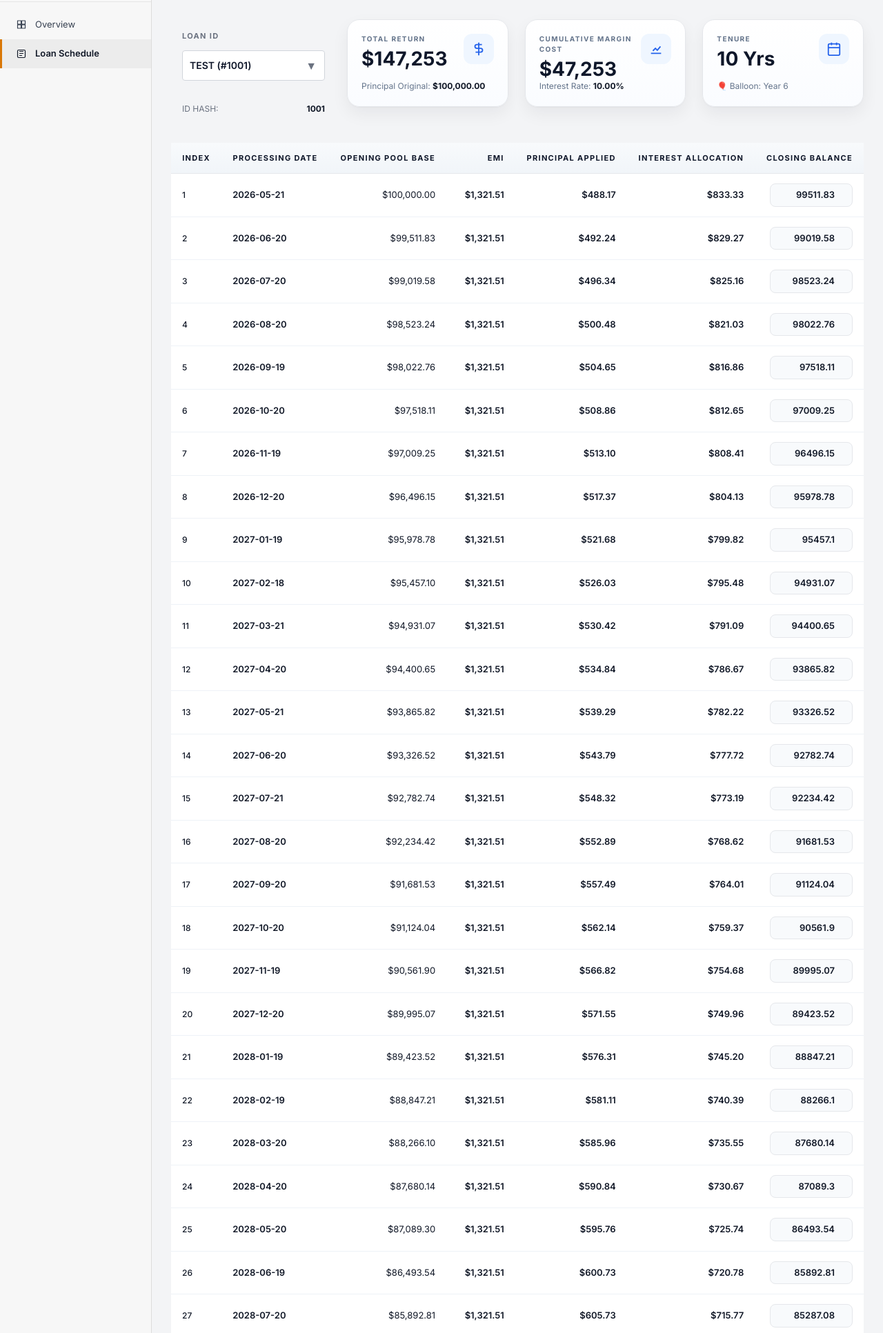
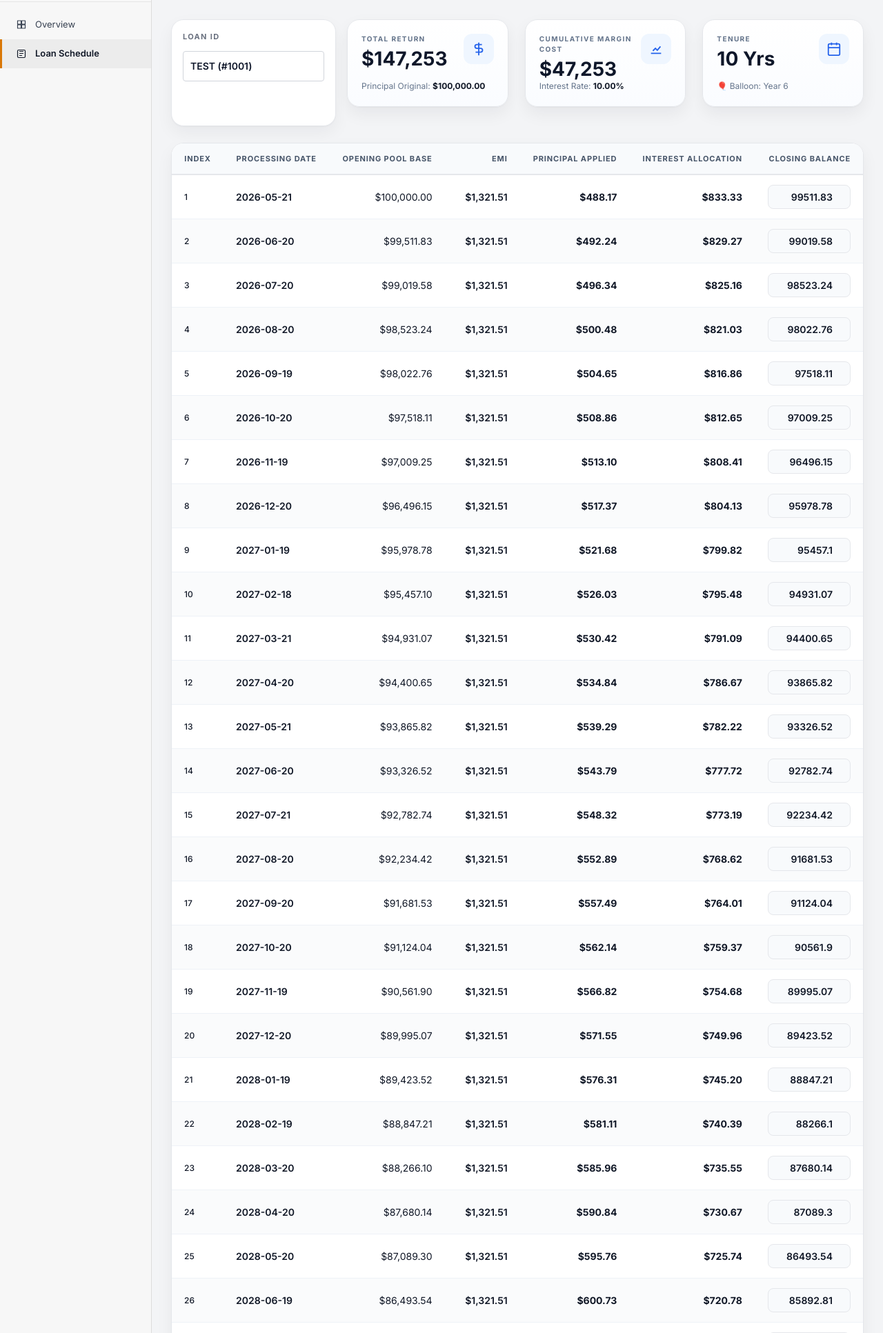
Before and after one commit to MK-HUNTER/amortization-flask, a Flask app: page /loan/1001 in a window 1280 px wide. Shown: the part 55-1988 px from the top of the page at 69% size. Run offline with Flask 3, Linux system fonts and the light colour scheme; data comes from the database, SQL or seed files in the repository; some libraries are stand-ins or nearby versions.

Commit message:
tableformat

```diff
--- a/app/templates/amortization_ledger.html
+++ b/app/templates/amortization_ledger.html
@@ -283,6 +283,101 @@ body {
     box-shadow: 0 0 0 2px rgba(37, 99, 235, 0.08);
 }
 
+/* ==========================================
+   AMORTIZATION TABLE
+========================================== */
+
+.premium-table{
+    width:100%;
+    border-collapse:separate;
+    border-spacing:0;
+    font-size:14px;
+    background:#fff;
+}
+
+.premium-table thead th{
+    position:sticky;
+    top:0;
+    z-index:2;
+
+    background:#f8fafc;
+    color:#475569;
+
+    font-size:11px;
+    font-weight:700;
+    letter-spacing:.08em;
+    text-transform:uppercase;
+
+    padding:14px 18px;
+    border-bottom:2px solid #e5e7eb;
+
+    white-space:nowrap;
+}
+
+.premium-table tbody td{
+    padding:14px 18px;
+    border-bottom:1px solid #eef2f7;
+    background:#fff;
+}
+
+.premium-table tbody tr:nth-child(even) td{
+    background:#fafbfc;
+}
+
+.premium-table tbody tr:hover td{
+    background:#f8fafc;
+}
+
+.text-right{
+    text-align:right;
+}
+
+.muted{
+    color:#64748b;
+    font-weight:500;
+}
+
+.strong{
+    font-weight:600;
+    color:#111827;
+}
+
+/* Financial Colors */
+
+.principal{
+    color:#84a11c;
+    font-weight:700;
+}
+
+.interest{
+    color:#e58d2b;
+    font-weight:700;
+}
+
+.payment{
+    color:#111827;
+    font-weight:700;
+}
+
+.balance{
+    color:#92400e;
+    font-weight:700;
+}
+
+.currency{
+    font-variant-numeric:tabular-nums;
+}
+
+/* Card */
+
+.finance-card{
+    background:#fff;
+    border:1px solid #e5e7eb;
+    border-radius:18px;
+    box-shadow:
+        0 1px 2px rgba(15,23,42,.04),
+        0 10px 24px rgba(15,23,42,.05);
+}
 /* -------------------------
    Financial Colors
 --------------------------*/
@@ -377,23 +472,11 @@ body {
 
                         </select>
 
-                        <div class="absolute right-3 top-1/2 -translate-y-1/2 text-gray-500">
-                            ▼
-                        </div>
+
                     </div>
                 </div>
 
-                <div class="flex items-center justify-between mt-4 text-[12px] text-[#6b7280]">
-                    <span>ID HASH:</span>
 
-                    <span class="font-bold text-[#111827]">
-                        {% if selected_loan %}
-                            {{ selected_loan.loan_id }}
-                        {% else %}
-                            N/A
-                        {% endif %}
-                    </span>
-                </div>
 
             </div>
 
```
